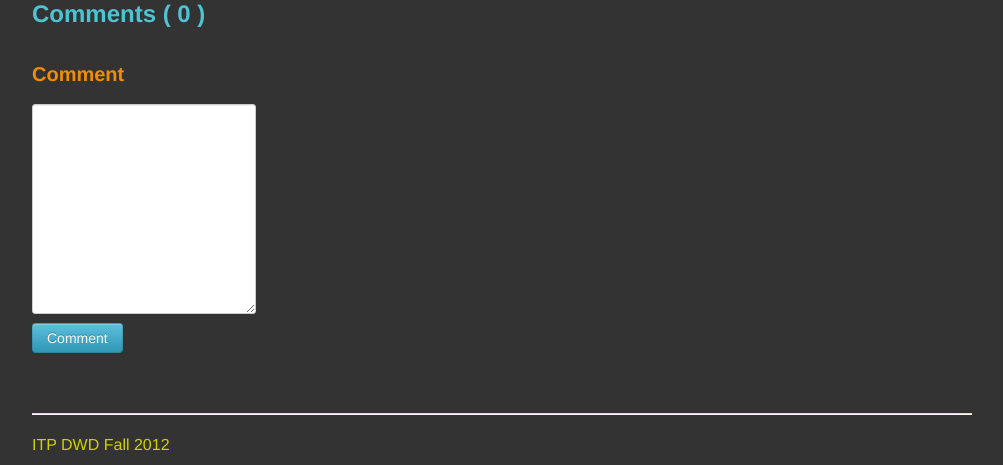
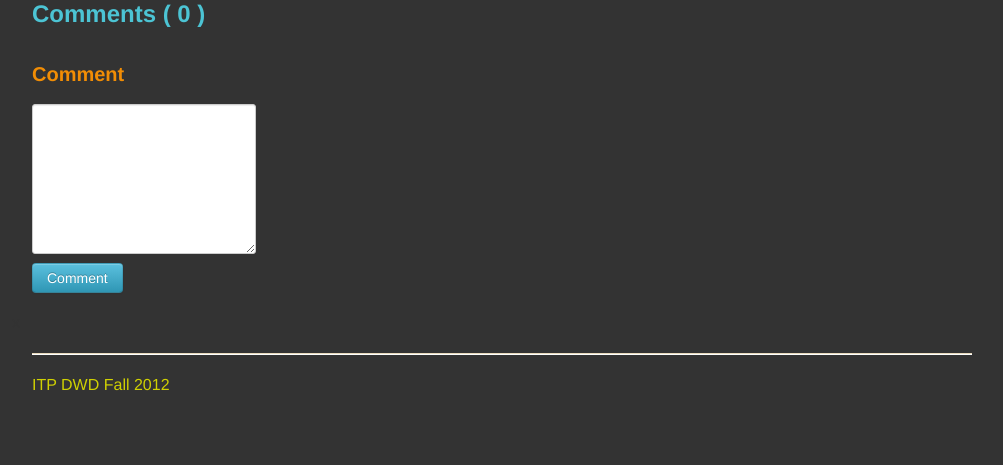
Before and after one commit to baunilha/DataClassesITP, a Flask app: template templates/idea_entry.html in a window 1280 px wide. Shown: the part 382-847 px from the top of the page, without its empty margins (138-1141 px from the left). After the commit the page ends 773 px from the top, so only its background shows below. Run offline with Flask 2, Linux system fonts and the light colour scheme; the template is opened without the code that fills it, so the values that code supplies are empty; parts of the project's set-up code (start-up, migrations or seed data) failed here and were passed over; some libraries are stand-ins or nearby versions; some web fonts are replaced.

Commit message:
comment box

```diff
--- a/templates/idea_entry.html
+++ b/templates/idea_entry.html
@@ -46,7 +46,7 @@
 				<form method="POST" action="/courses/{{ course.id }}/comment">
 
 					<label for="comment"><h3 class="comment3">Comment<h3></label>
-					<textarea type="text" cols="500" rows="10" id="comment" name="comment"></textarea>
+					<textarea type="text" cols="120" rows="7" id="comment" name="comment" class="comment3"></textarea>
 
 					<label>
 					<button type="submit" class="btn btn-info">Comment</button>
--- a/templates/layout.html
+++ b/templates/layout.html
@@ -20,6 +20,7 @@
         {% block styles %}{% endblock %}
 
     </head>
+
     <body>
         <!--[if lt IE 7]>
             <p class="chromeframe">You are using an outdated browser. <a href="http://browsehappy.com/">Upgrade your browser today</a> or <a href="http://www.google.com/chromeframe/?redirect=true">install Google Chrome Frame</a> to better experience this site.</p>
```
